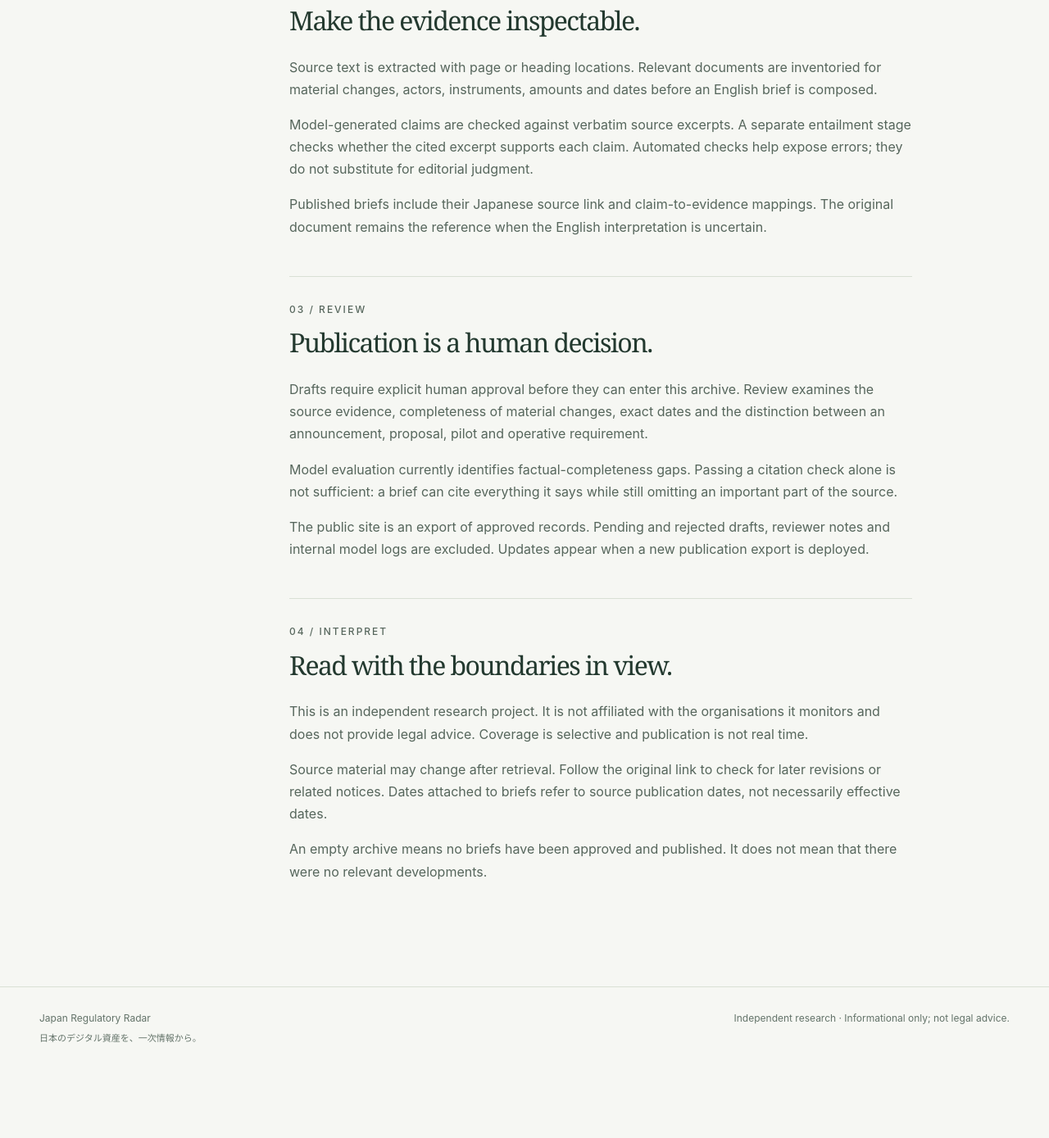
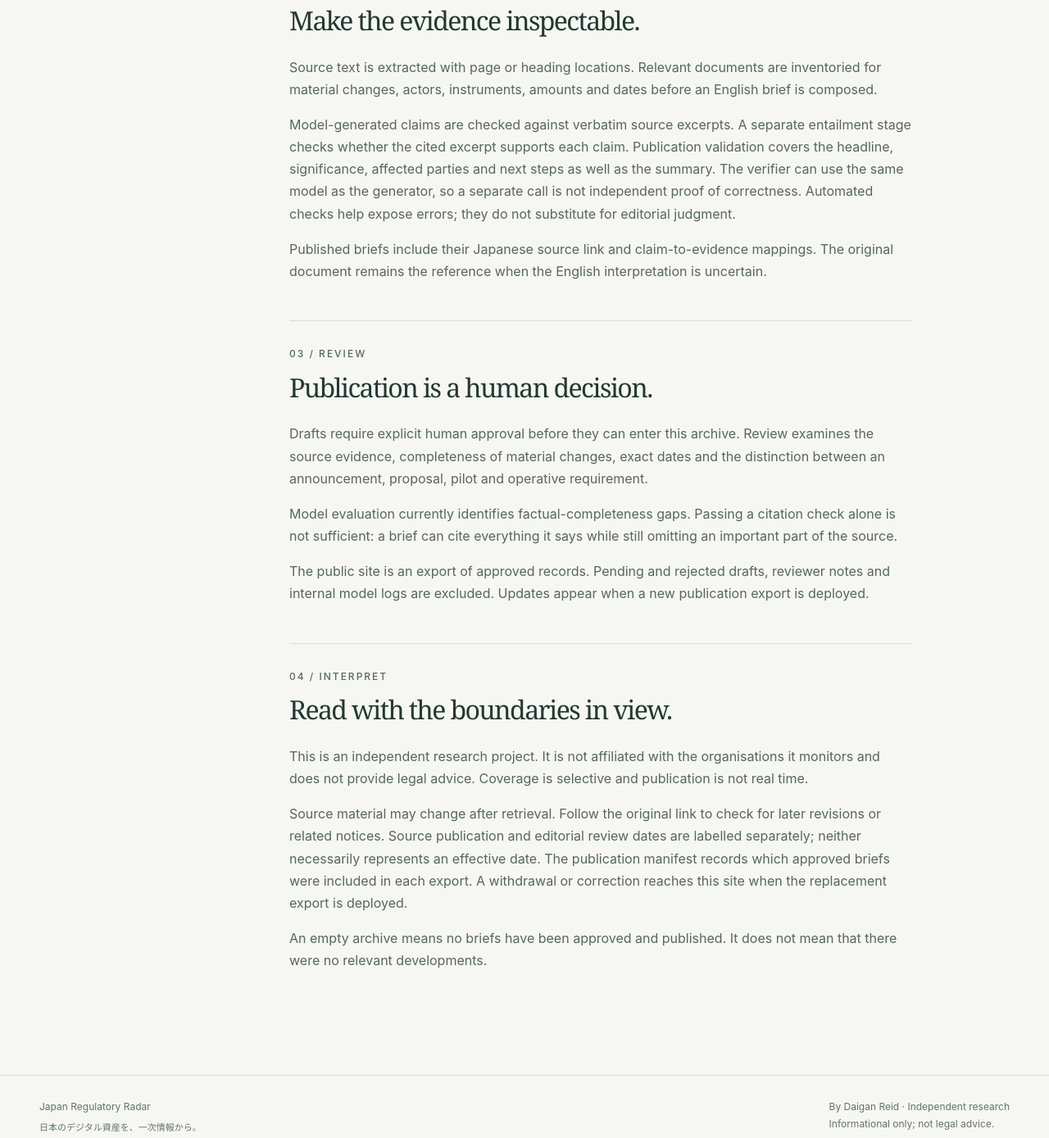
Before and after one commit to daignrd/japan-regulatory-radar-site, a plain HTML site: page methodology.html in a window 1280 px wide. Shown: the part 960-2349 px from the top of the page at 82% size. Before the commit the page ends 2269 px from the top, so only its background shows below. Drawn offline with Linux system fonts and the light colour scheme.

Commit message:
Clarify publication safeguards and research prototype status

```diff
--- a/methodology.html
+++ b/methodology.html
@@ -15,10 +15,10 @@
 <section class="page-intro"><p class="eyebrow">Methodology / 方法</p><h1>From source<br>to substantiated brief.</h1><p class="lede">A Japanese-first monitoring project for digital-assets regulation and institutional market infrastructure.</p></section>
 <div class="method-layout"><aside><p class="eyebrow">On this page</p><nav aria-label="Methodology sections"><a href="#sources">01 · Source selection</a><a href="#evidence">02 · Evidence & drafting</a><a href="#review">03 · Editorial review</a><a href="#limits">04 · Limits & interpretation</a></nav></aside><div class="prose">
 <section id="sources"><p class="eyebrow">01 / Observe</p><h2>Start with Japanese originals.</h2><p>The configured sources cover Japanese releases from the Financial Services Agency and Japan Exchange Group, alongside Progmat news, articles and working-group reports. This is a focused source set, not comprehensive coverage of every Japanese regulator or market participant.</p><p>Discovery and retrieval preserve source URLs and document revisions. When a listing points to a primary document, the retrieval chain records that relationship.</p><p>Regulator statements, exchange announcements and company publications carry different authority. A company’s pilot or a working group’s proposal should not be read as an enacted rule.</p></section>
-<section id="evidence"><p class="eyebrow">02 / Ground</p><h2>Make the evidence inspectable.</h2><p>Source text is extracted with page or heading locations. Relevant documents are inventoried for material changes, actors, instruments, amounts and dates before an English brief is composed.</p><p>Model-generated claims are checked against verbatim source excerpts. A separate entailment stage checks whether the cited excerpt supports each claim. Automated checks help expose errors; they do not substitute for editorial judgment.</p><p>Published briefs include their Japanese source link and claim-to-evidence mappings. The original document remains the reference when the English interpretation is uncertain.</p></section>
+<section id="evidence"><p class="eyebrow">02 / Ground</p><h2>Make the evidence inspectable.</h2><p>Source text is extracted with page or heading locations. Relevant documents are inventoried for material changes, actors, instruments, amounts and dates before an English brief is composed.</p><p>Model-generated claims are checked against verbatim source excerpts. A separate entailment stage checks whether the cited excerpt supports each claim. Publication validation covers the headline, significance, affected parties and next steps as well as the summary. The verifier can use the same model as the generator, so a separate call is not independent proof of correctness. Automated checks help expose errors; they do not substitute for editorial judgment.</p><p>Published briefs include their Japanese source link and claim-to-evidence mappings. The original document remains the reference when the English interpretation is uncertain.</p></section>
 <section id="review"><p class="eyebrow">03 / Review</p><h2>Publication is a human decision.</h2><p>Drafts require explicit human approval before they can enter this archive. Review examines the source evidence, completeness of material changes, exact dates and the distinction between an announcement, proposal, pilot and operative requirement.</p><p>Model evaluation currently identifies factual-completeness gaps. Passing a citation check alone is not sufficient: a brief can cite everything it says while still omitting an important part of the source.</p><p>The public site is an export of approved records. Pending and rejected drafts, reviewer notes and internal model logs are excluded. Updates appear when a new publication export is deployed.</p></section>
-<section id="limits"><p class="eyebrow">04 / Interpret</p><h2>Read with the boundaries in view.</h2><p>This is an independent research project. It is not affiliated with the organisations it monitors and does not provide legal advice. Coverage is selective and publication is not real time.</p><p>Source material may change after retrieval. Follow the original link to check for later revisions or related notices. Dates attached to briefs refer to source publication dates, not necessarily effective dates.</p><p>An empty archive means no briefs have been approved and published. It does not mean that there were no relevant developments.</p></section>
+<section id="limits"><p class="eyebrow">04 / Interpret</p><h2>Read with the boundaries in view.</h2><p>This is an independent research project. It is not affiliated with the organisations it monitors and does not provide legal advice. Coverage is selective and publication is not real time.</p><p>Source material may change after retrieval. Follow the original link to check for later revisions or related notices. Source publication and editorial review dates are labelled separately; neither necessarily represents an effective date. The publication manifest records which approved briefs were included in each export. A withdrawal or correction reaches this site when the replacement export is deployed.</p><p>An empty archive means no briefs have been approved and published. It does not mean that there were no relevant developments.</p></section>
 </div></div>
 </main>
-<footer><span>Japan Regulatory Radar <span class="footer-jp" lang="ja">日本のデジタル資産を、一次情報から。</span></span><span>Independent research · Informational only; not legal advice.</span></footer>
+<footer><span>Japan Regulatory Radar <span class="footer-jp" lang="ja">日本のデジタル資産を、一次情報から。</span></span><span>By Daigan Reid · Independent research<br>Informational only; not legal advice.</span></footer>
 </body></html>
--- /dev/null
+++ b/publication-manifest.json
@@ -0,0 +1,4 @@
+{
+  "built_at": "2026-09-06T06:27:40.746582+00:00",
+  "briefs": []
+}
```
Also changed, not shown: archive.html (+1 -1 lines), index.html (+2 -2 lines).
